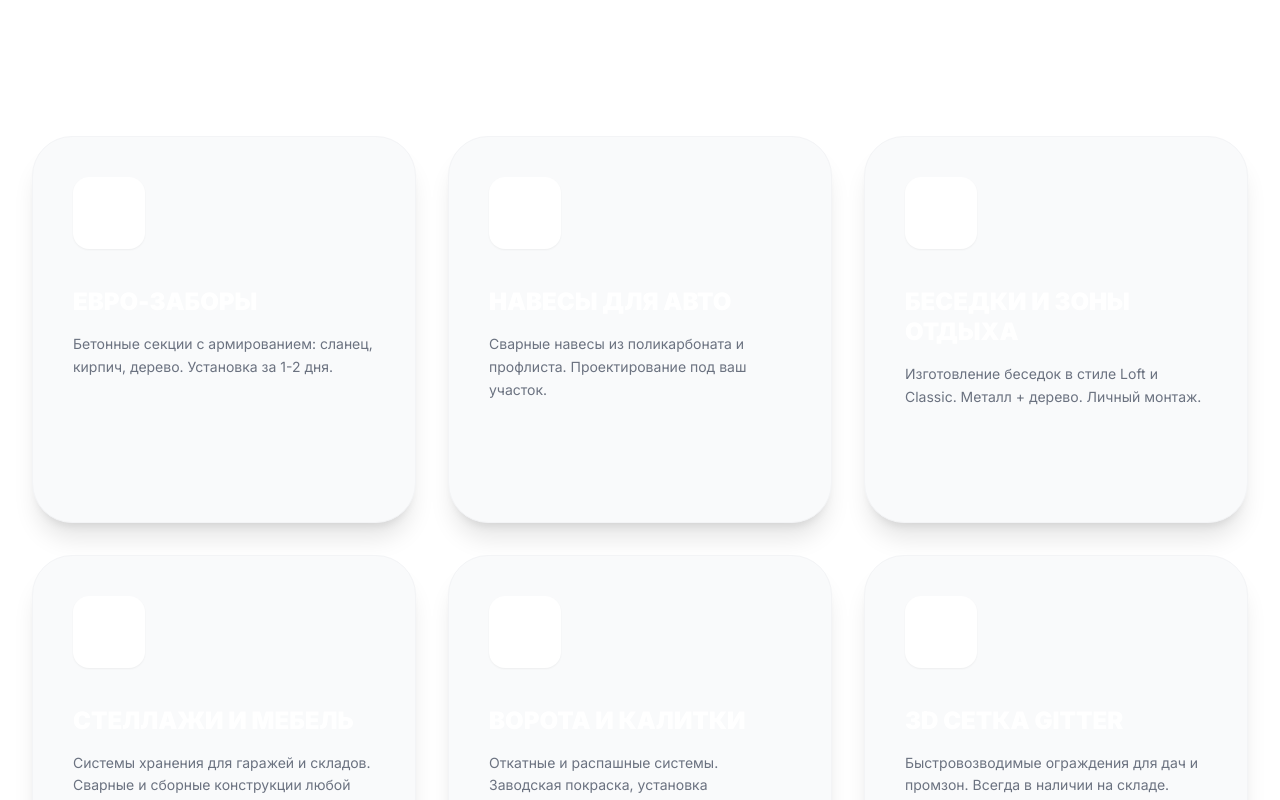
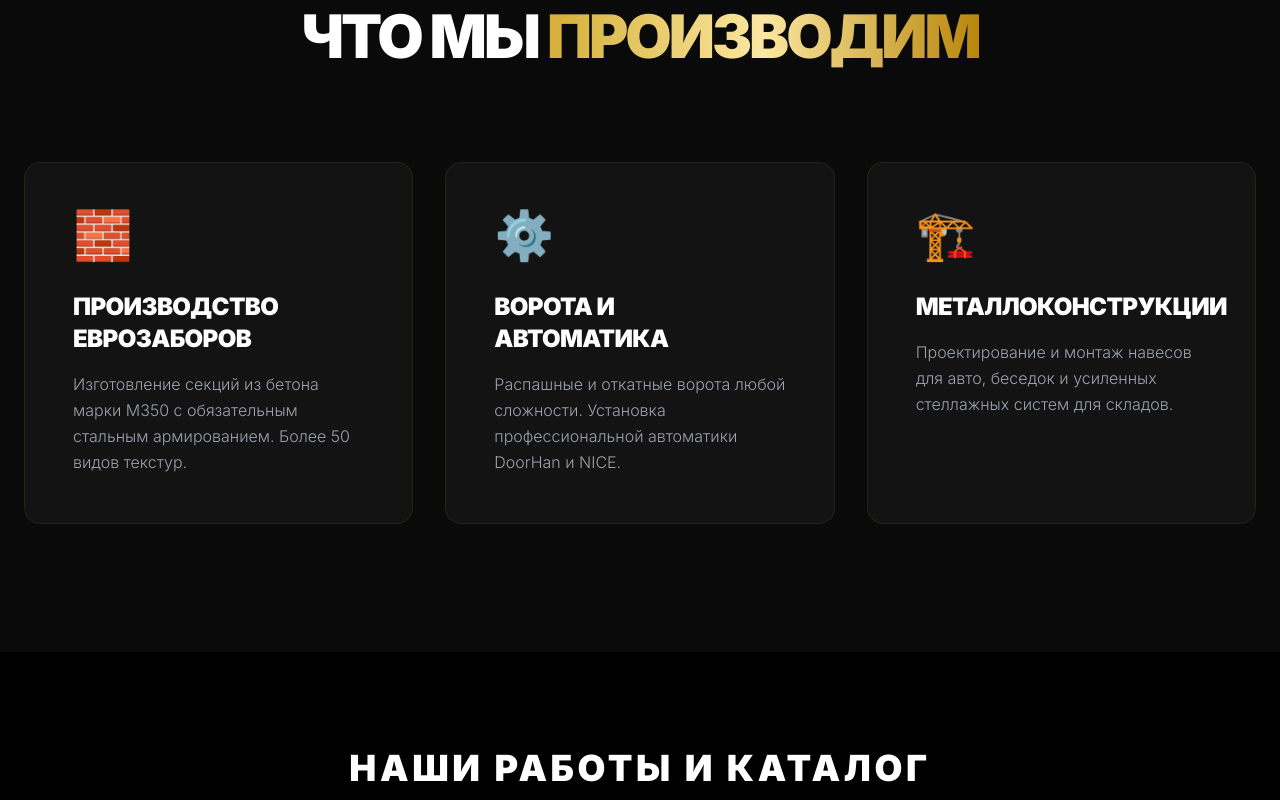
Before and after one commit to ksasha79/KovkaMaster, a React (Vite) app: page / in a window 1280 px wide. Shown: the part 1460-2260 px from the top of the page. Built offline with nearby package versions, Linux system fonts and the light colour scheme.

Commit message:
Update Services.tsx

```diff
--- a/components/Services.tsx
+++ b/components/Services.tsx
@@ -1,78 +1,38 @@
+import React from 'react';
 
-import React from 'react';
-import { ServiceItem } from '../types';
-
-const services: (ServiceItem & { iconSvg: React.ReactNode })[] = [
+const services = [
   {
-    id: '1',
-    title: 'Евро-Заборы',
-    description: 'Бетонные секции с армированием: сланец, кирпич, дерево. Установка за 1-2 дня.',
-    icon: 'fence',
-    iconSvg: <svg className="w-10 h-10" fill="none" viewBox="0 0 24 24" stroke="currentColor"><path strokeLinecap="round" strokeLinejoin="round" strokeWidth={1.5} d="M3.75 6A2.25 2.25 0 0 1 6 3.75h2.25A2.25 2.25 0 0 1 10.5 6v2.25a2.25 2.25 0 0 1-2.25 2.25H6a2.25 2.25 0 0 1-2.25-2.25V6ZM13.5 15.75a2.25 2.25 0 0 1 2.25-2.25H18a2.25 2.25 0 0 1 2.25 2.25V18A2.25 2.25 0 0 1 18 20.25h-2.25A2.25 2.25 0 0 1 13.5 18v-2.25Z" /></svg>
+    title: "Производство Еврозаборов",
+    desc: "Изготовление секций из бетона марки М350 с обязательным стальным армированием. Более 50 видов текстур.",
+    icon: "🧱"
   },
   {
-    id: '2',
-    title: 'Навесы для авто',
-    description: 'Сварные навесы из поликарбоната и профлиста. Проектирование под ваш участок.',
-    icon: 'canopy',
-    iconSvg: <svg className="w-10 h-10" fill="none" viewBox="0 0 24 24" stroke="currentColor"><path strokeLinecap="round" strokeLinejoin="round" strokeWidth={1.5} d="M3 21h18M3 10h18M3 7l9-4 9 4M4 10v11M20 10v11" /></svg>
+    title: "Ворота и Автоматика",
+    desc: "Распашные и откатные ворота любой сложности. Установка профессиональной автоматики DoorHan и NICE.",
+    icon: "⚙️"
   },
   {
-    id: '3',
-    title: 'Беседки и зоны отдыха',
-    description: 'Изготовление беседок в стиле Loft и Classic. Металл + дерево. Личный монтаж.',
-    icon: 'gazebo',
-    iconSvg: <svg className="w-10 h-10" fill="none" viewBox="0 0 24 24" stroke="currentColor"><path strokeLinecap="round" strokeLinejoin="round" strokeWidth={1.5} d="M12 3L2 12h3v8h6v-6h2v6h6v-8h3L12 3z" /></svg>
-  },
-  {
-    id: '4',
-    title: 'Стеллажи и Мебель',
-    description: 'Системы хранения для гаражей и складов. Сварные и сборные конструкции любой нагрузки.',
-    icon: 'shelving',
-    iconSvg: <svg className="w-10 h-10" fill="none" viewBox="0 0 24 24" stroke="currentColor"><path strokeLinecap="round" strokeLinejoin="round" strokeWidth={1.5} d="M3 3h18M3 9h18M3 15h18M3 21h18M5 3v18M19 3v18" /></svg>
-  },
-  {
-    id: '5',
-    title: 'Ворота и Калитки',
-    description: 'Откатные и распашные системы. Заводская покраска, установка автоматики.',
-    icon: 'gate',
-    iconSvg: <svg className="w-10 h-10" fill="none" viewBox="0 0 24 24" stroke="currentColor"><path strokeLinecap="round" strokeLinejoin="round" strokeWidth={1.5} d="M8.25 21v-4.875c0-.621.504-1.125 1.125-1.125h2.25c.621 0 1.125.504 1.125 1.125V21m0 0h4.5V3.545M12.75 21h7.5V10.75M2.25 21h1.5" /></svg>
-  },
-  {
-    id: '6',
-    title: '3D Сетка Gitter',
-    description: 'Быстровозводимые ограждения для дач и промзон. Всегда в наличии на складе.',
-    icon: 'mesh',
-    iconSvg: <svg className="w-10 h-10" fill="none" viewBox="0 0 24 24" stroke="currentColor"><path strokeLinecap="round" strokeLinejoin="round" strokeWidth={1.5} d="M4 6h16M4 10h16M4 14h16M4 18h16M7 4v16M11 4v16M15 4v16" /></svg>
+    title: "Металлоконструкции",
+    desc: "Проектирование и монтаж навесов для авто, беседок и усиленных стеллажных систем для складов.",
+    icon: "🏗️"
   }
 ];
 
 const Services: React.FC = () => {
   return (
-    <section id="services" className="py-24 bg-white relative">
-      <div className="max-w-7xl mx-auto px-4 sm:px-6 lg:px-8">
-        <div className="text-center mb-20">
-          <h2 className="text-sm font-black text-gold-600 uppercase tracking-[0.4em] mb-4">Наши Услуги</h2>
-          <h3 className="text-4xl md:text-5xl font-black text-metal-900 uppercase tracking-tight">
-            Комплексное <span className="text-gold-600">Благоустройство</span>
-          </h3>
-          <div className="h-1.5 w-20 bg-gold-500 mx-auto mt-6 rounded-full"></div>
+    <section id="services" className="py-32 px-6 bg-brand-dark">
+      <div className="max-w-7xl mx-auto">
+        <div className="text-center mb-24">
+          <h2 className="text-xs font-black text-brand-gold uppercase tracking-[0.5em] mb-4">Направления</h2>
+          <h3 className="text-4xl md:text-6xl font-black uppercase tracking-tighter">Что мы <span className="text-gold">производим</span></h3>
         </div>
 
-        <div className="grid grid-cols-1 md:grid-cols-2 lg:grid-cols-3 gap-8">
-          {services.map((service) => (
-            <div key={service.id} className="group p-10 rounded-[40px] bg-gray-50 border border-gray-100 hover:bg-metal-900 transition-all duration-500 shadow-xl hover:shadow-gold-600/20">
-              <div className="text-gold-500 mb-8 transform group-hover:scale-110 group-hover:rotate-3 transition-transform duration-500 bg-white p-4 inline-block rounded-2xl group-hover:bg-gold-500 group-hover:text-white shadow-sm">
-                {service.iconSvg}
-              </div>
-              <h3 className="text-2xl font-black text-metal-900 mb-4 uppercase group-hover:text-white transition-colors leading-tight">{service.title}</h3>
-              <p className="text-gray-500 text-sm leading-relaxed group-hover:text-gray-400 transition-colors">{service.description}</p>
-
-              <div className="mt-8 pt-6 border-t border-gray-200 group-hover:border-white/10 opacity-0 group-hover:opacity-100 transition-all">
-                <a href="#contact" className="text-gold-500 text-xs font-black uppercase tracking-widest hover:text-white flex items-center gap-2">
-                  Заказать расчет <span>→</span>
-                </a>
-              </div>
+        <div className="grid md:grid-cols-3 gap-8">
+          {services.map((s, i) => (
+            <div key={i} className="glass-card p-12 rounded-2xl">
+              <div className="text-5xl mb-8">{s.icon}</div>
+              <h4 className="text-2xl font-black uppercase mb-4 tracking-tight">{s.title}</h4>
+              <p className="text-gray-400 leading-relaxed font-light">{s.desc}</p>
             </div>
           ))}
         </div>
```
